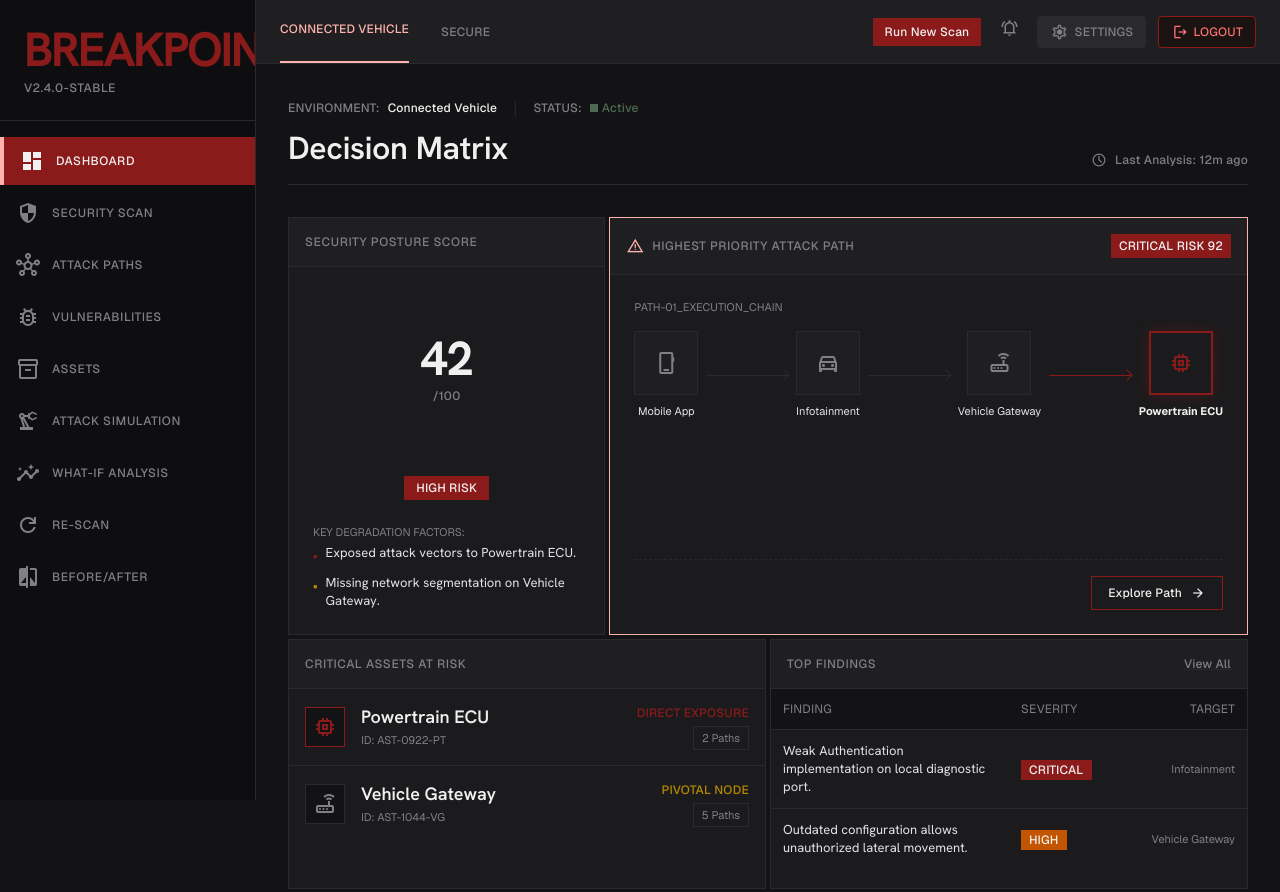
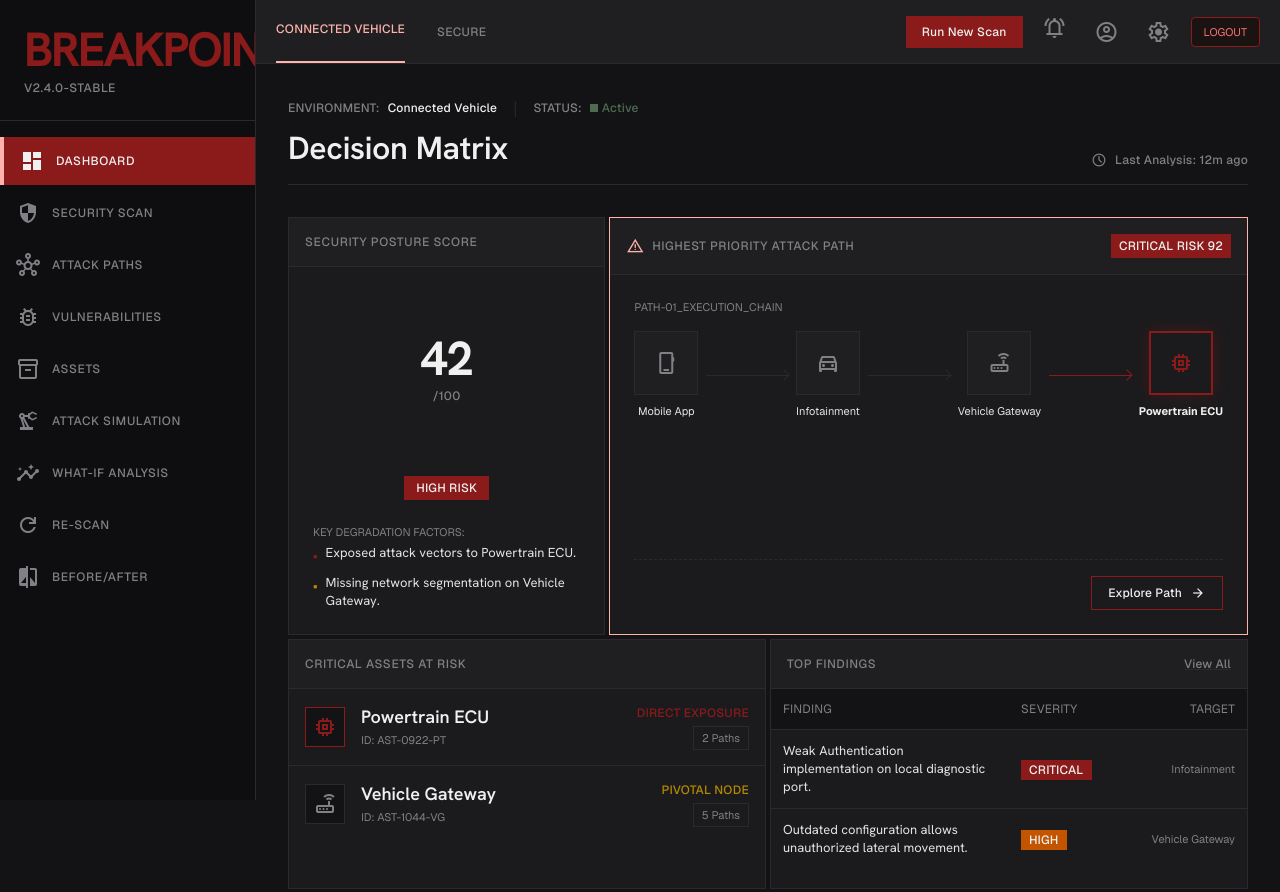
Before and after one commit to satyammishra256/breakpoint-security-scanner, a website: page BREAKPOINT_DEPLOYMENT_READY/frontend/dashboard/index.html in a window 1280 px wide. Shown: the top 892 px of the page. Drawn offline with nearby package versions, Linux system fonts and the light colour scheme.

Commit message:
Update index.html

```diff
--- a/BREAKPOINT_DEPLOYMENT_READY/frontend/dashboard/index.html
+++ b/BREAKPOINT_DEPLOYMENT_READY/frontend/dashboard/index.html
@@ -1,3 +1,4 @@
+
 <!DOCTYPE html>
 <html class="dark" lang="en">
 <head>
@@ -5,10 +6,10 @@
 <meta content="width=device-width, initial-scale=1.0" name="viewport"/>
 <title>BREAKPOINT - Dashboard</title>
 <script src="https://cdn.tailwindcss.com?plugins=forms,container-queries"></script>
-<link href="https://fonts.googleapis.com/css2?family=Material+Symbols+Outlined:wght,FILL@100..700,0..1&amp;display=swap" rel="stylesheet"/>
+<link href="https://fonts.googleapis.com/css2?family=Material+Symbols+Outlined:wght,FILL@100..700,0..1&display=swap" rel="stylesheet"/>
 <link href="https://fonts.googleapis.com" rel="preconnect"/>
 <link crossorigin="" href="https://fonts.gstatic.com" rel="preconnect"/>
-<link href="https://fonts.googleapis.com/css2?family=Geist:wght@400;500;600;700&amp;family=Hanken+Grotesk:wght@400;600;700&amp;display=swap" rel="stylesheet"/>
+<link href="https://fonts.googleapis.com/css2?family=Geist:wght@400;500;600;700&family=Hanken+Grotesk:wght@400;600;700&display=swap" rel="stylesheet"/>
 <script id="tailwind-config">
         tailwind.config = {
           darkMode: "class",
@@ -191,36 +192,32 @@
 <div class="flex-1 md:ml-64 flex flex-col min-h-screen">
 
 <!-- TopNavBar -->
-<header class="fixed top-0 right-0 md:left-64 flex justify-between items-center px-6 z-40 bg-surface-container dark:bg-surface-container h-16 border-b border-border-technical w-full md:w-auto">
-<div class="flex items-center gap-6 h-full">
+<header class="fixed top-0 right-0 md:left-64 flex justify-between items-center px-3 md:px-gutter z-40 bg-surface-container dark:bg-surface-container h-16 border-b border-border-technical w-full md:w-auto overflow-x-auto">
+<div class="flex items-center gap-2 md:gap-6 h-full shrink-0">
 <!-- Mobile Logo Fallback -->
-<h1 class="md:hidden font-headline-lg-mobile text-headline-lg-mobile font-bold text-primary">BREAKPOINT</h1>
+<h1 class="md:hidden font-headline-lg-mobile text-lg font-bold text-primary shrink-0">BREAKPOINT</h1>
 <nav class="hidden md:flex items-center gap-6 h-full">
 <a class="h-full flex items-center font-label-mono text-label-mono text-primary border-b-2 border-primary pb-1 cursor-pointer" href="../dashboard/index.html">CONNECTED VEHICLE</a>
 <a class="h-full flex items-center font-label-mono text-label-mono text-steel-gray hover:text-on-surface hover:bg-surface-container-highest transition-colors cursor-pointer px-2" href="../scans/index.html">SECURE</a>
 </nav>
 </div>
-
-<!-- Clear Top Right Actions: Run Scan, Notifications, Settings, Logout -->
-<div class="flex items-center gap-3">
-<button class="hidden md:flex bg-burgundy-accent text-off-white-text font-label-mono text-label-mono px-3 py-1.5 hover:bg-opacity-90 transition-opacity">
+<div class="flex items-center gap-1 md:gap-3 shrink-0">
+<button class="hidden md:flex bg-burgundy-accent text-off-white-text font-label-mono text-label-mono px-4 py-2 hover:bg-opacity-90 transition-opacity">
     Run New Scan
 </button>
-
-<button class="text-steel-gray hover:text-on-surface transition-colors cursor-pointer p-1.5 hover:bg-surface-container-highest rounded">
-<span class="material-symbols-outlined text-[20px]">notifications_active</span>
+<button class="text-steel-gray hover:text-on-surface transition-colors cursor-pointer active:opacity-80 p-1.5 md:p-2 hover:bg-surface-container-highest shrink-0">
+<span class="material-symbols-outlined text-[20px] md:text-[24px]">notifications_active</span>
 </button>
 
-<!-- Explicit Settings Button -->
-<a href="../settings/index.html" class="flex items-center gap-1.5 px-3 py-1.5 text-steel-gray hover:text-off-white-text bg-surface-container-high hover:bg-surface-container-highest border border-border-technical rounded font-label-mono text-label-mono transition-colors">
-<span class="material-symbols-outlined text-[18px]">settings</span>
-<span>SETTINGS</span>
-</a>
-
-<!-- Explicit Account / Logout Button -->
-<a href="../auth/index.html" onclick="localStorage.removeItem('BREAKPOINT_TOKEN');" class="flex items-center gap-1 px-3 py-1.5 text-red-400 hover:text-red-300 bg-[#1b1212] hover:bg-[#2a1717] border border-burgundy-accent rounded font-label-mono text-label-mono transition-colors uppercase">
-<span class="material-symbols-outlined text-[18px]">logout</span>
-<span>LOGOUT</span>
+<!-- Account & Settings (wired to app.js showAccount()/showSettings() modals) -->
+<button id="bp-header-account" type="button" class="text-steel-gray hover:text-on-surface transition-colors cursor-pointer active:opacity-80 p-1.5 md:p-2 hover:bg-surface-container-highest flex items-center gap-1 font-label-mono text-label-mono shrink-0">
+<span class="material-symbols-outlined text-[20px] md:text-[24px]">account_circle</span>
+</button>
+<button id="bp-header-settings" type="button" class="text-steel-gray hover:text-on-surface transition-colors cursor-pointer active:opacity-80 p-1.5 md:p-2 hover:bg-surface-container-highest flex items-center gap-1 font-label-mono text-label-mono shrink-0">
+<span class="material-symbols-outlined text-[20px] md:text-[24px]">settings</span>
+</button>
+<a href="../auth/index.html" onclick="localStorage.removeItem('BREAKPOINT_TOKEN');" class="font-label-mono text-code-sm text-red-400 hover:text-red-300 border border-burgundy-accent px-2 py-1 md:px-3 md:py-1.5 bg-[#1b1212] rounded transition-colors uppercase shrink-0 whitespace-nowrap">
+LOGOUT
 </a>
 </div>
 </header>
@@ -297,9 +294,7 @@
 </div>
 <div class="flex-1 p-6 flex flex-col justify-center">
 <div class="text-code-sm font-code-sm text-steel-gray mb-4">PATH-01_EXECUTION_CHAIN</div>
-<!-- Topology Node Path -->
 <div class="flex flex-col md:flex-row items-stretch md:items-center justify-between gap-2 md:gap-0 relative mb-8">
-<!-- Node 1 -->
 <div class="flex flex-col items-center z-10 w-full md:w-auto">
 <div class="w-16 h-16 border border-border-technical bg-surface-container flex items-center justify-center mb-2">
 <span class="material-symbols-outlined text-steel-gray">phone_iphone</span>
@@ -312,7 +307,6 @@
 <div class="md:hidden flex justify-center py-2 text-border-technical">
 <span class="material-symbols-outlined">arrow_downward</span>
 </div>
-<!-- Node 2 -->
 <div class="flex flex-col items-center z-10 w-full md:w-auto">
 <div class="w-16 h-16 border border-border-technical bg-surface-container flex items-center justify-center mb-2">
 <span class="material-symbols-outlined text-steel-gray">directions_car</span>
@@ -325,7 +319,6 @@
 <div class="md:hidden flex justify-center py-2 text-border-technical">
 <span class="material-symbols-outlined">arrow_downward</span>
 </div>
-<!-- Node 3 -->
 <div class="flex flex-col items-center z-10 w-full md:w-auto">
 <div class="w-16 h-16 border border-border-technical bg-surface-container flex items-center justify-center mb-2">
 <span class="material-symbols-outlined text-steel-gray">router</span>
@@ -338,7 +331,6 @@
 <div class="md:hidden flex justify-center py-2 text-burgundy-accent">
 <span class="material-symbols-outlined">arrow_downward</span>
 </div>
-<!-- Node 4 -->
 <div class="flex flex-col items-center z-10 w-full md:w-auto">
 <div class="w-16 h-16 border-2 border-burgundy-accent bg-charcoal-surface flex items-center justify-center mb-2 relative shadow-[0_0_15px_rgba(139,26,26,0.3)]">
 <span class="material-symbols-outlined text-burgundy-accent">memory</span>
@@ -354,7 +346,6 @@
 </div>
 </section>
 
-<!-- Section 3: Critical Assets At Risk -->
 <section class="col-span-1 md:col-span-6 bg-charcoal-surface border border-border-technical flex flex-col min-h-[250px]">
 <div class="p-4 border-b border-border-technical broken-path-h bg-surface-container">
 <h3 class="font-label-mono text-label-mono text-steel-gray uppercase tracking-wider">Critical Assets At Risk</h3>
@@ -393,7 +384,6 @@
 </div>
 </section>
 
-<!-- Section 4: Top Findings Table -->
 <section class="col-span-1 md:col-span-6 bg-charcoal-surface border border-border-technical flex flex-col min-h-[250px]">
 <div class="p-4 border-b border-border-technical broken-path-h bg-surface-container flex justify-between items-center">
 <h3 class="font-label-mono text-label-mono text-steel-gray uppercase tracking-wider">Top Findings</h3>
@@ -428,7 +418,6 @@
 </div>
 </section>
 
-<!-- Bottom: Recommended Next Action -->
 <section class="col-span-1 md:col-span-12 mt-4 bg-burgundy-accent/10 border-l-4 border-burgundy-accent p-6 flex flex-col md:flex-row items-start md:items-center justify-between gap-4">
 <div>
 <div class="flex items-center gap-2 mb-1">
```
